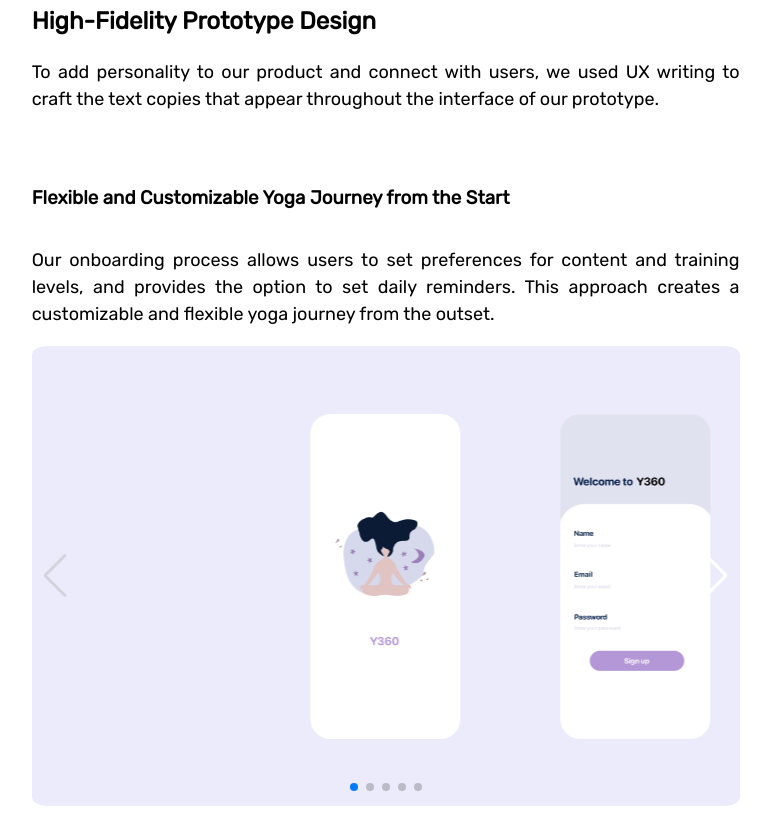
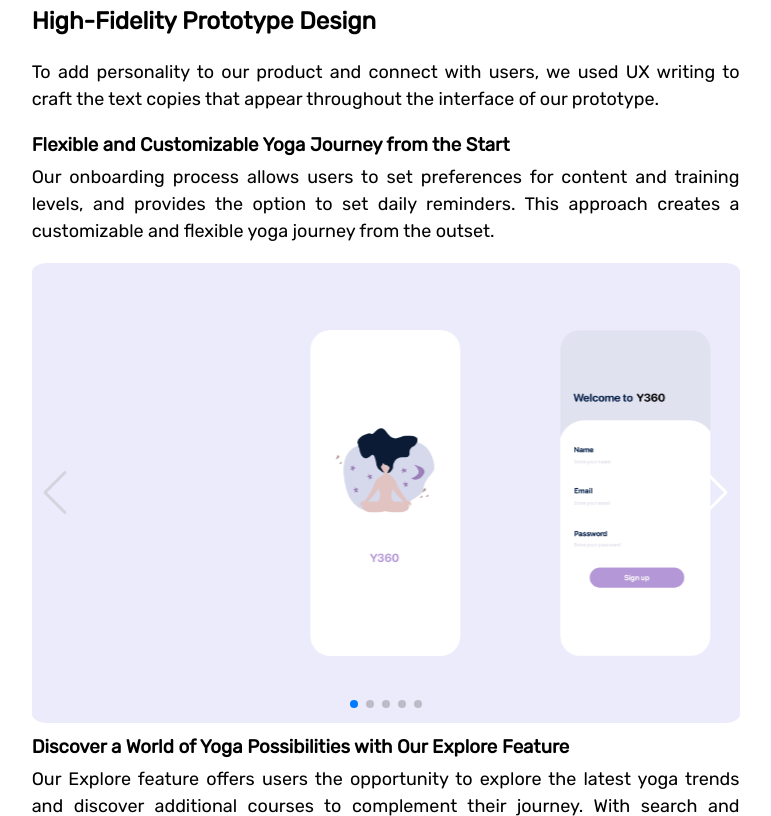
Before and after one commit to ariel-chiahsun/HCI-yoga-app, a plain HTML site: page human-computer-interaction-main/hci-portfolio-em/index.html in a window 1280 px wide. Shown: the part 5755-6571 px from the top of the page, without its empty margins (228-999 px from the left). Drawn offline with nearby package versions, Linux system fonts and the light colour scheme.

Commit message:
Update style.css

```diff
--- a/human-computer-interaction-main/hci-portfolio-em/style.css
+++ b/human-computer-interaction-main/hci-portfolio-em/style.css
@@ -174,8 +174,8 @@ nav a:hover{
 }
 
 .high-design{
-    margin-top: 10%;
-    margin-bottom: 5%;
+    margin-top: 10px;
+    margin-bottom: 5px;
 
 }
 #logo{
```
